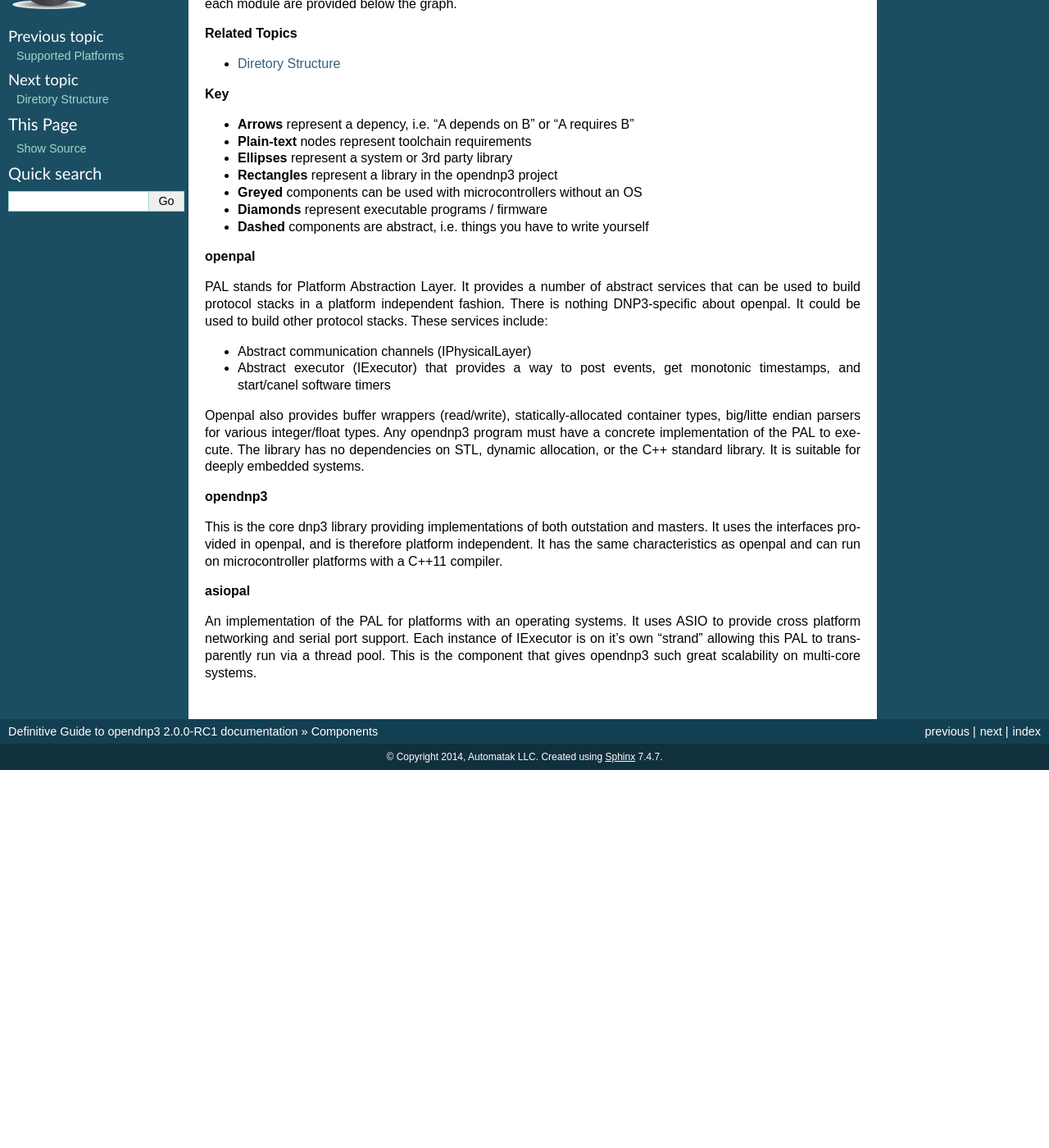
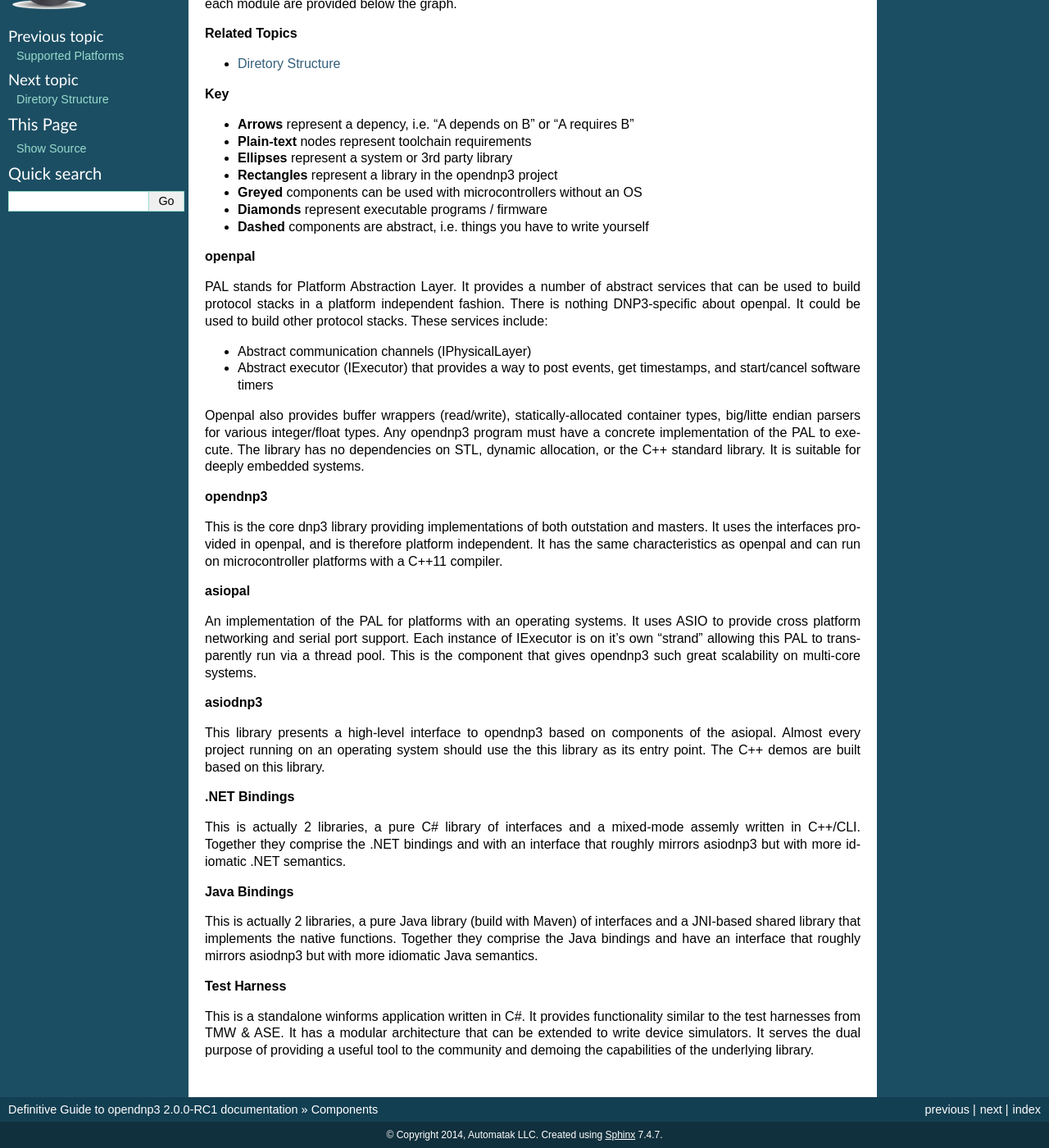
Before and after one commit to dnp3/opendnp3-guide, a Sphinx documentation site: the page built from source/layout/index.rst, in a window 1280 px wide and 1400 px high, scrolled down 139 px. Shown: the whole window at 82% size. Built offline with Sphinx 7.4.7, drawn with Linux system fonts in a browser that asks for light colours; before the commit the page ends 1078 px from its top, so only the background shows below that.

Commit message:
finished module descriptions

```diff
--- a/source/layout/index.rst
+++ b/source/layout/index.rst
@@ -28,7 +28,7 @@ Opendnp3 has a modular architecture to allow it to adapt to a number of platform
 PAL stands for Platform Abstraction Layer. It provides a number of abstract services that can be used to build protocol stacks in a platform independent fashion. There is nothing DNP3-specific about openpal. It could be used to build other protocol stacks. These services include:
 
 * Abstract communication channels (IPhysicalLayer)
-* Abstract executor (IExecutor) that provides a way to post events, get monotonic timestamps, and start/canel software timers
+* Abstract executor (IExecutor) that provides a way to post events, get timestamps, and start/cancel software timers
 
 Openpal also provides buffer wrappers (read/write), statically-allocated container types, big/litte endian parsers for various integer/float types. Any opendnp3 program must have a concrete implementation of the PAL to execute. The library has no dependencies on STL, dynamic allocation, or the C++ standard library. It is suitable for deeply embedded systems.
 
@@ -39,3 +39,19 @@ This is the core dnp3 library providing implementations of both outstation and m
 **asiopal**
 
 An implementation of the PAL for platforms with an operating systems. It uses ASIO to provide cross platform networking and serial port support. Each instance of IExecutor is on it's own "strand" allowing this PAL to transparently run via a thread pool. This is the component that gives opendnp3 such great scalability on multi-core systems.
+
+**asiodnp3**
+
+This library presents a high-level interface to opendnp3 based on components of the asiopal. Almost every project running on an operating system should use the this library as its entry point. The C++ demos are built based on this library.
+
+**.NET Bindings**
+
+This is actually 2 libraries, a pure C# library of interfaces and a mixed-mode assemly written in C++/CLI. Together they comprise the .NET bindings and with an interface that roughly mirrors asiodnp3 but with more idiomatic .NET semantics.
+
+**Java Bindings**
+
+This is actually 2 libraries, a pure Java library (build with Maven) of interfaces and a JNI-based shared library that implements the native functions. Together they comprise the Java bindings and have an interface that roughly mirrors asiodnp3 but with more idiomatic Java semantics.
+
+**Test Harness**
+
+This is a standalone winforms application written in C#. It provides functionality similar to the test harnesses from TMW & ASE. It has a modular architecture that can be extended to write device simulators. It serves the dual purpose of providing a useful tool to the community and demoing the capabilities of the underlying library.
```
